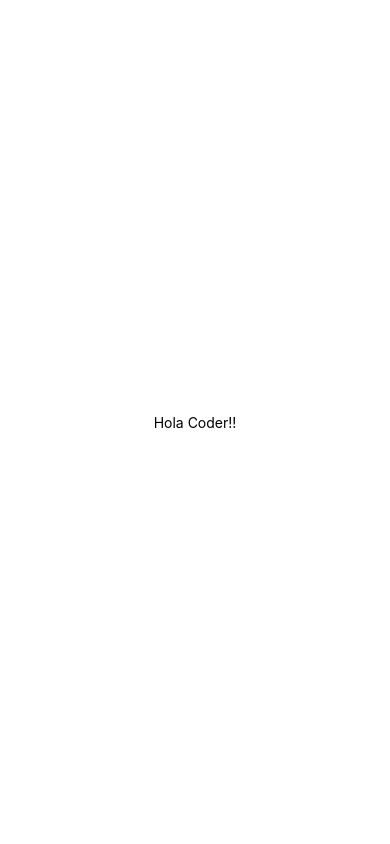
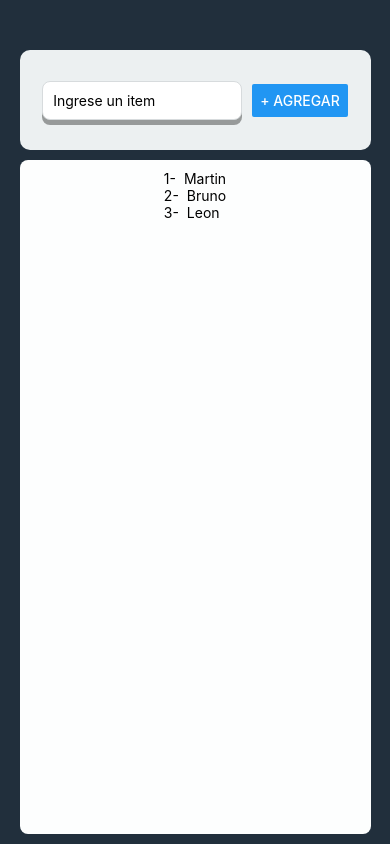
Before and after one commit to nettoreyes/desarrollo_aplicaciones, a React Native app: screen / in a window 390 px wide. Built offline with nearby package versions, Linux system fonts and the light colour scheme.

Commit message:
ejercicio completo clase 2-core components y 3-eventos y listas

```diff
--- a/App.js
+++ b/App.js
@@ -1,21 +1,156 @@
-import { StyleSheet, Text, View } from 'react-native';
-
-import { StatusBar } from 'expo-status-bar';
+import {Button, FlatList, Modal, StyleSheet, Text, TextInput, View} from 'react-native';
+import React, { useState } from 'react';
 
 export default function App() {
+
+  const [counter, setCounter] = useState(4);
+  const [textItem, setTextItem] = useState();
+  const [listItem, setListItem] = useState([{id:1, value:'Martin'},{id:2, value:'Bruno'},{id:3, value:'Leon'}]);
+  const [itemSelected, setItemSelected] = useState({});
+  const [modalVisible, setModalVisible] = useState(false);
+
+
+  const addItem = () => {
+    setListItem(currentItems => [
+      ...currentItems,
+      {id:counter, value: textItem }
+    ]);
+    setTextItem('');
+    setCounter(counter + 1);
+  }
+
+  const onHandlerChangueItem = ( texto ) => {
+    setTextItem(texto);
+  }
+
+  const onHandlerModal = ( id ) => {
+    setItemSelected(listItem.filter( item => item.id === id)[0] );
+    setModalVisible(!modalVisible);
+  }
+
+
+  const onHandlerDelete = ( id ) => {
+    setListItem( currentItems => currentItems.filter( item => item.id !== id));
+    setItemSelected({});
+    setModalVisible(!modalVisible);
+  }
+
+
+
+  const renderItem = data => <Text onPress={onHandlerModal.bind(this, data.item.id) }>{data.item.id}-  {data.item.value}</Text>
+
   return (
     <View style={styles.container}>
-      <Text>Hola Coder!!</Text>
-      <StatusBar style="auto" />
+        <View style={styles.addItemContainer}>
+          <TextInput placeholder="Ingrese un item" style={styles.textInput} value={ textItem } onChangeText={ onHandlerChangueItem }></TextInput>
+          <Button title="+ Agregar" onPress={ addItem }  />
+        </View>
+        <View style={styles.listItems}>
+          <FlatList
+          data={ listItem }
+          renderItem={ renderItem }
+          keyExtractor={ item => item.id }
+          />
+        </View>
+        <Modal
+        animationType='slide'
+        visible={modalVisible}
+        transparent={true}
+        >
+          <View style={styles.centeredView}>
+            <View style={styles.modalView}>
+              <View><Text style={ styles.modalTitle }>Mi Modal</Text></View>
+              <View style={ styles.modalMessage }><Text>¿ Esta seguro de borrar ?</Text></View>
+              <View>
+                <Text style={ styles.modalItem }>{ itemSelected.value }</Text>
+              </View>
+              <View style={{ flexDirection:'row', justifyContent:'space-between', width: 220, marginTop:10  }} >
+                <Button title='Confirmar' color={ 'blue'}  onPress={ onHandlerDelete.bind(this, itemSelected.id) } />
+                <Button title='Cancelar'  color={ 'red'}  onPress={ () => { setModalVisible(!modalVisible); setItemSelected({}); } } />
+              </View>
+            </View>
+          </View>
+        </Modal>
     </View>
+
   );
 }
 
 const styles = StyleSheet.create({
   container: {
+    flexDirection:'column',
+    justifyContent: 'center',
+    alignItems:'center',
     flex: 1,
+    backgroundColor: '#212F3C',
+    alignItems: 'center',
+    paddingTop: 50,
+    paddingBottom: 10
+  },
+  addItemContainer: {
+    backgroundColor:'#ECF0F1',
+    alignItems: 'center',
+    justifyContent:'center',
+    flexDirection:'row',
+    marginBottom: 10,
+    width: '90%',
+    height: 100,
+    borderRadius: 10
+  },
+  textInput: {
+    borderColor: '#D7DBDD',
+    borderWidth:1,
+    borderRadius:8,
     backgroundColor: '#fff',
-    alignItems: 'center',
+    padding: 10,
+    marginRight: 10,
+    width: 200,
+    shadowColor: '#000',
+    shadowOffset: { width:0, height: 5 },
+    shadowOpacity: 0.36,
+    textShadowRadius: 6.68,
+    elevation:11
+  },
+  listItems:{
+    flex: 3,
+    backgroundColor: '#FDFEFE',
+    width: '90%',
+    borderRadius:8,
+    padding: 10,
+    alignItems:'center'
+  },
+  modalTitle:{
+    fontSize: 18
+  },
+  modalMessage:{
+    marginBottom: 10,
     justifyContent: 'center',
+    alignItems:'center'
   },
+  modalItem:{
+    fontSize: 30
+  },
+  centeredView: {
+    flex: 1,
+    justifyContent: "center",
+    alignItems: "center",
+    marginTop: 22
+  },
+  modalView: {
+    margin: 20,
+    backgroundColor: "#E5E7E9",
+    borderRadius: 20,
+    padding: 35,
+    alignItems: "center",
+    shadowColor: "#000",
+    shadowOffset: {
+      width: 0,
+      height: 2
+    },
+    shadowOpacity: 0.25,
+    shadowRadius: 4,
+    elevation: 5,
+  },
+
+
 });
```
